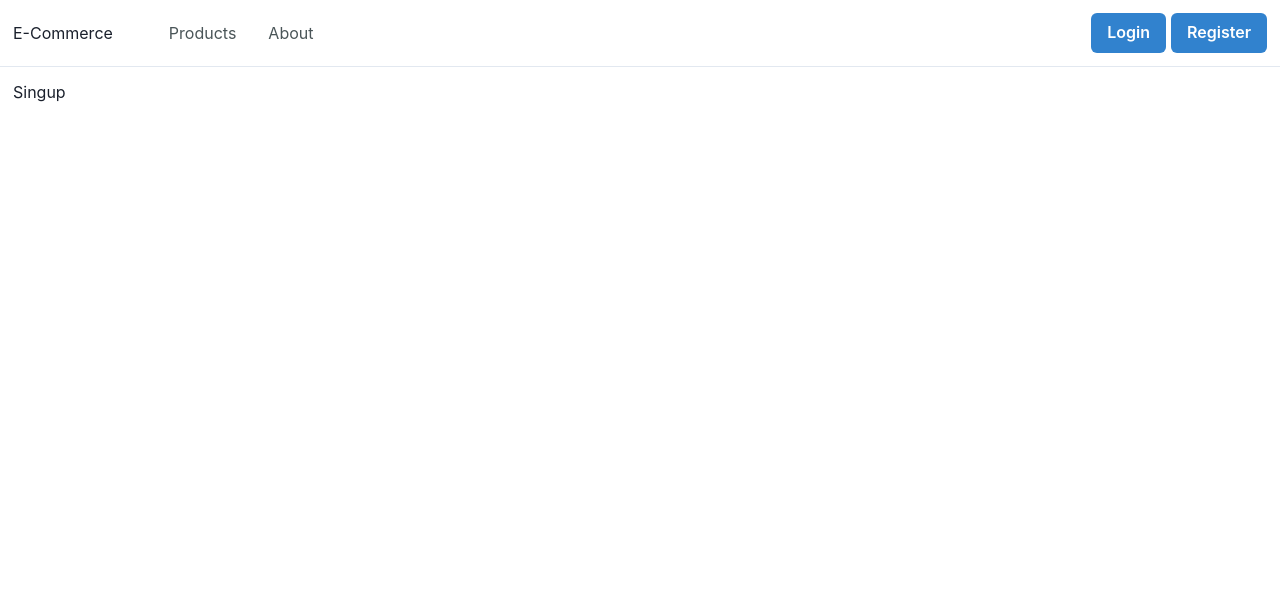
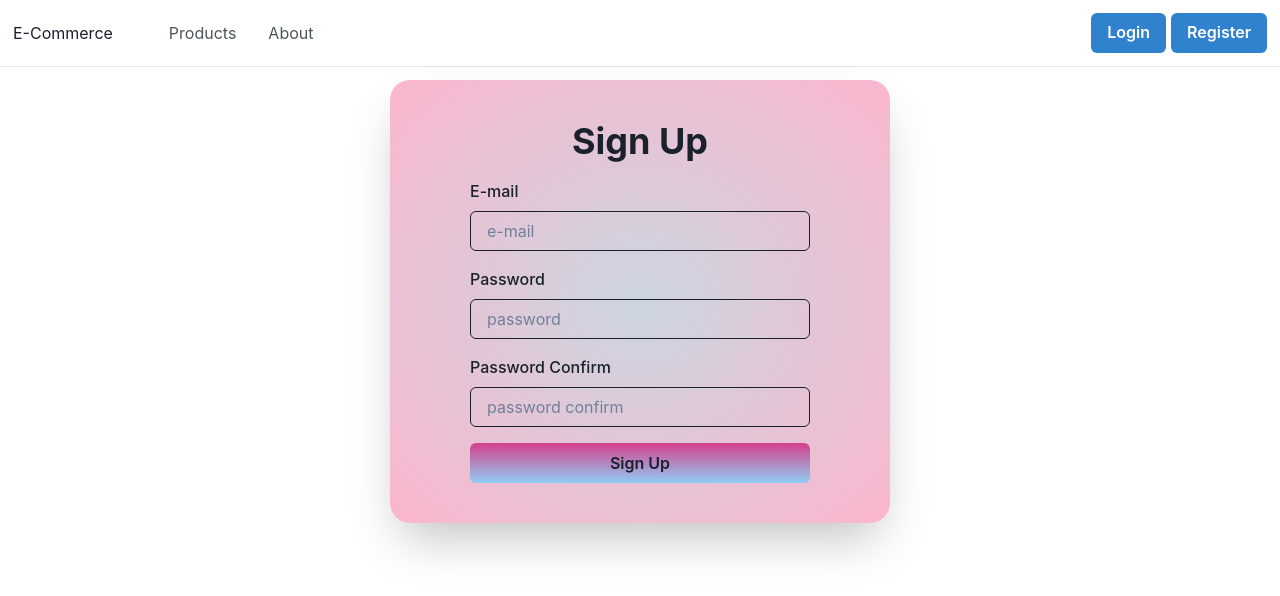
Before and after one commit to burcusarii/e-commerce-app-react, a React (Create React App) app in the folder client/: page /signup in a window 1280 px wide. Shown: the top 596 px of the page. Built offline with nearby package versions, Linux system fonts and the light colour scheme.

Commit message:
signup sayfası düzenlendi.

```diff
--- a/client/package.json
+++ b/client/package.json
@@ -10,6 +10,7 @@
     "@testing-library/react": "^13.4.0",
     "@testing-library/user-event": "^13.5.0",
     "axios": "^1.4.0",
+    "formik": "^2.4.2",
     "framer-motion": "^10.12.18",
     "moment": "^2.29.4",
     "react": "^18.2.0",
@@ -18,7 +19,8 @@
     "react-query": "^3.39.3",
     "react-router-dom": "^6.14.1",
     "react-scripts": "5.0.1",
-    "web-vitals": "^2.1.4"
+    "web-vitals": "^2.1.4",
+    "yup": "^1.2.0"
   },
   "scripts": {
     "start": "react-scripts start",
--- a/client/src/pages/auth/Signup/index.js
+++ b/client/src/pages/auth/Signup/index.js
@@ -1,7 +1,100 @@
 import React from "react";
+import {
+  Box,
+  Flex,
+  Button,
+  Input,
+  Heading,
+  FormControl,
+  FormLabel,
+} from "@chakra-ui/react";
+import validationSchema from "./validations";
+import { useFormik } from "formik";
 
 function Singup() {
-  return <div>Singup</div>;
+  const { values, handleBlur, handleChange, handleSubmit, errors, touched } =
+    useFormik({
+      initialValues: {
+        email: "",
+        password: "",
+        passwordConfirm: "",
+      },
+      validationSchema,
+      onSubmit: async (values, bag) => {
+        console.log(values);
+      },
+    });
+  return (
+    <Flex align={"center"} width={"%100"} justify={"center"}>
+      <Box
+        py={"10"}
+        px={"20"}
+        bgGradient="radial(gray.300, pink.200)"
+        borderRadius={"20"}
+        boxShadow="2xl"
+        width={"500px"}
+      >
+        <Box>
+          <Heading textAlign={"center"}>Sign Up</Heading>
+        </Box>
+        <Box mt={"4"}>
+          <form onSubmit={handleSubmit}>
+            <FormControl>
+              <FormLabel>E-mail</FormLabel>
+              <Input
+                name="email"
+                type="email"
+                placeholder="e-mail"
+                onChange={handleChange}
+                onBlur={handleBlur}
+                value={values.email}
+                isInvalid={touched.email && errors.email}
+              />
+              {touched.email && errors.email && <div>{errors.email}</div>}
+            </FormControl>
+            <FormControl mt={"4"}>
+              <FormLabel>Password</FormLabel>
+              <Input
+                placeholder="password"
+                name="password"
+                type="password"
+                onChange={handleChange}
+                onBlur={handleBlur}
+                value={values.password}
+                isInvalid={touched.password && errors.password}
+              />
+              {touched.password && errors.password && (
+                <div>{errors.password}</div>
+              )}
+            </FormControl>
+            <FormControl mt={"4"}>
+              <FormLabel>Password Confirm</FormLabel>
+              <Input
+                placeholder="password confirm"
+                name="passwordConfirm"
+                type="password"
+                onChange={handleChange}
+                onBlur={handleBlur}
+                value={values.passwordConfirm}
+                isInvalid={touched.passwordConfirm && errors.passwordConfirm}
+              />
+              {touched.passwordConfirm && errors.passwordConfirm && (
+                <div>{errors.passwordConfirm}</div>
+              )}
+            </FormControl>
+            <Button
+              mt={"4"}
+              type="submit"
+              width="full"
+              bgGradient="linear(to-t, blue.200, pink.500)"
+            >
+              Sign Up
+            </Button>
+          </form>
+        </Box>
+      </Box>
+    </Flex>
+  );
 }
 
 export default Singup;
--- /dev/null
+++ b/client/src/pages/auth/Signup/validations.js
@@ -0,0 +1,18 @@
+import * as yup from "yup";
+
+const validations = yup.object().shape({
+  email: yup
+    .string()
+    .email("Please enter a valid email address.")
+    .required("please enter an e-mail address."),
+  password: yup
+    .string()
+    .min(5, "password must be min 5 char.")
+    .required("please enter your password."),
+  passwordConfirm: yup
+    .string()
+    .oneOf([yup.ref("password")], "passwords do not match.")
+    .required("please re-enter your password."),
+});
+
+export default validations;
```
Also changed, not shown: 1 other file (tests, documents, lock files or other folders).
